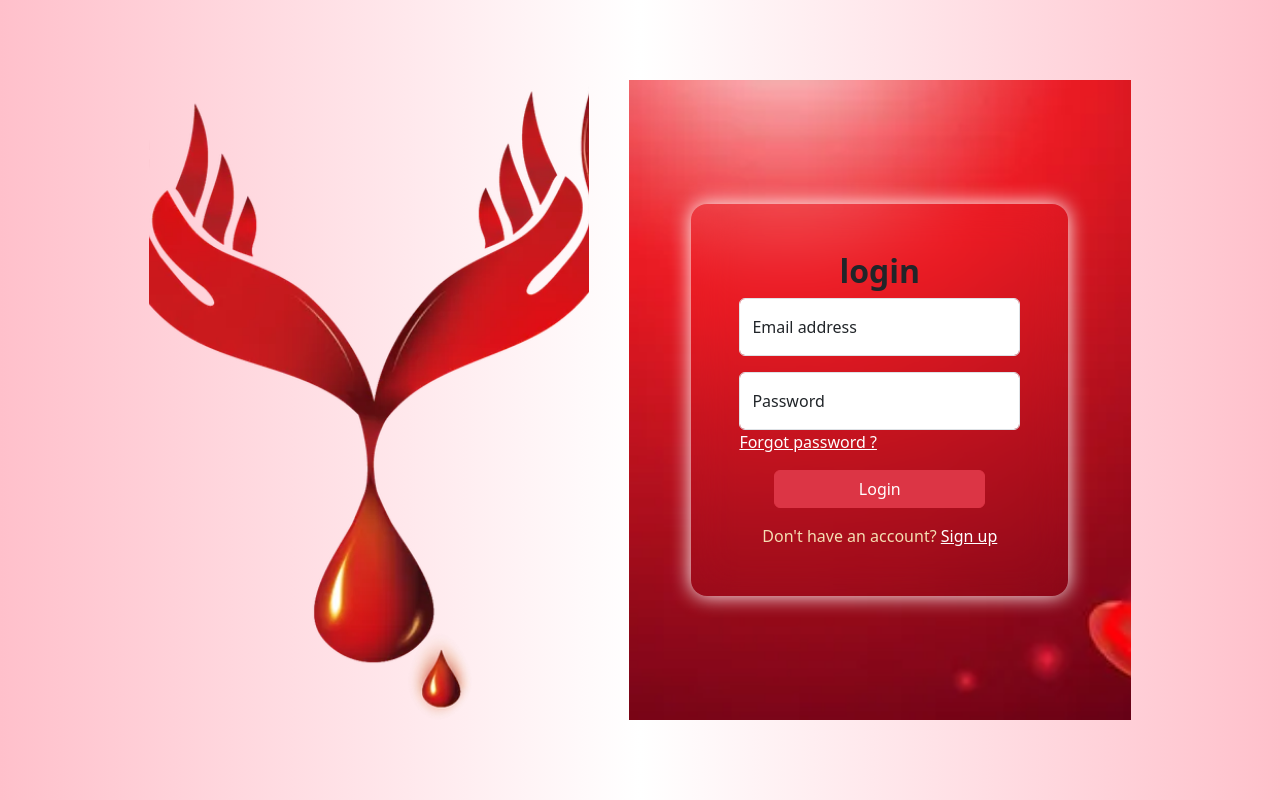
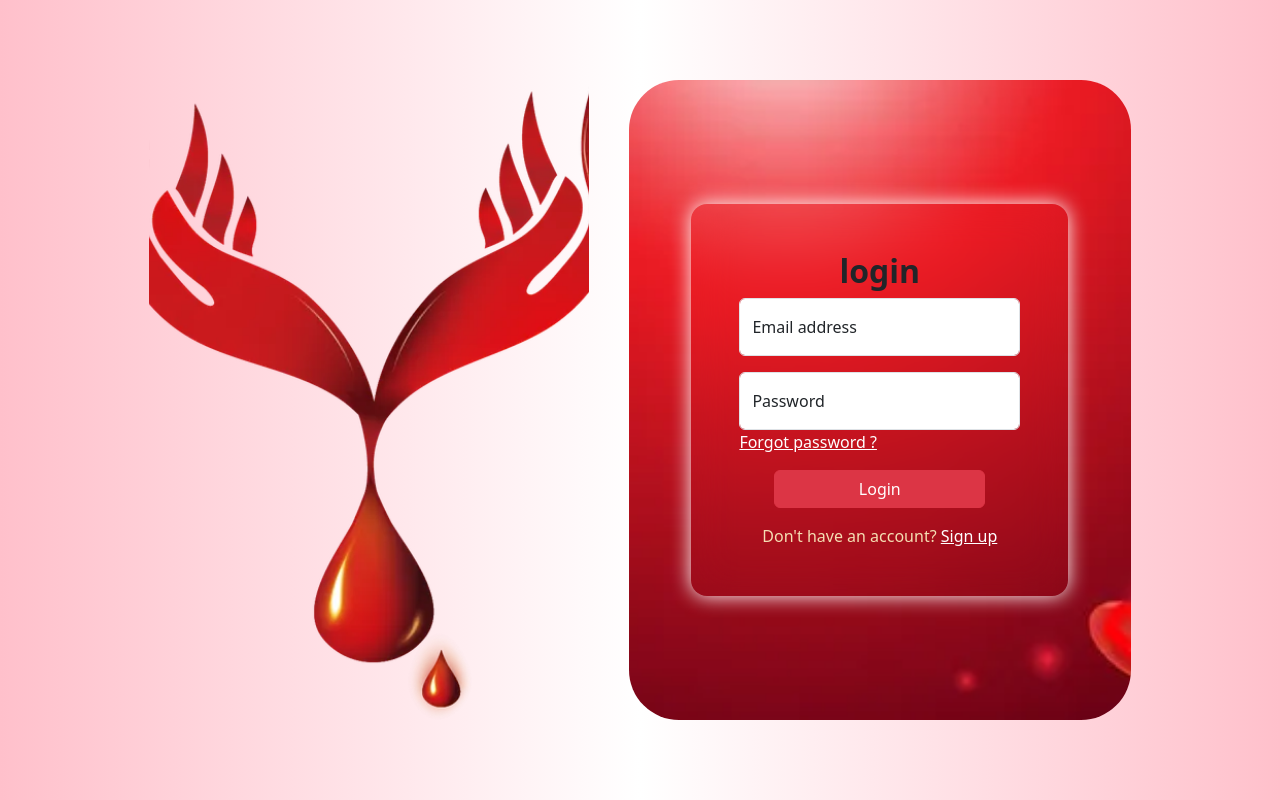
Before and after one commit to ines-sinou/blood-bank-management-system, a plain HTML site: page loginpage.html in a window 1280 px wide. Drawn offline with nearby package versions, Linux system fonts and the light colour scheme.

Commit message:
Add border radius and gap to login form container

```diff
--- a/login.css
+++ b/login.css
@@ -36,6 +36,8 @@ body{
     display: flex;
     justify-content: center;
     align-items: center;
+    border-radius: 50px;
+    gap: 10px;
 }
 .bg-transparent-blur{
     backdrop-filter: blur(20px);
```
